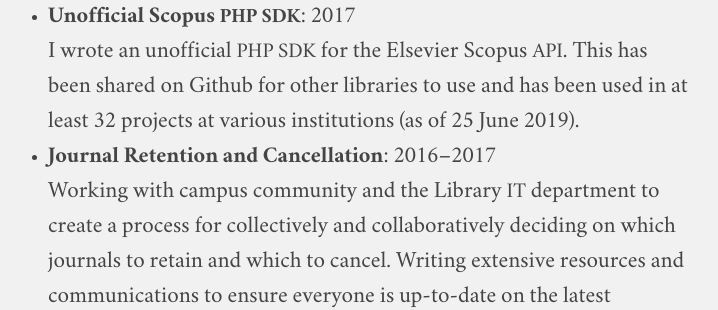
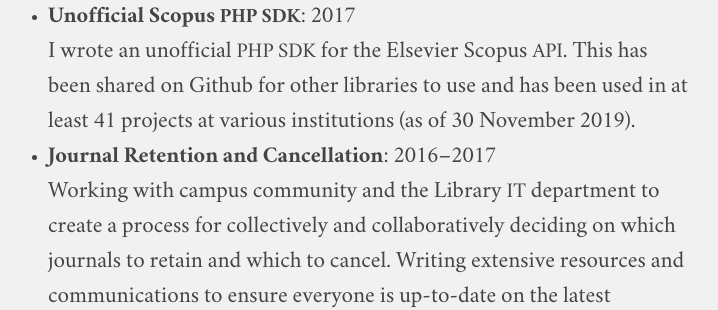
Before and after one commit to jaredhowland/jaredhowland.github.io, a Jekyll site: the page built from content/vita.md, in a window 1280 px wide and 900 px high, scrolled down 8950 px. Shown: the part 217-527 px from the top of the window, without its empty margins (272-990 px from the left). Built offline with Jekyll 4.4.1, drawn with Linux system fonts in a browser that asks for light colours; comment, search, counter and statistics services are not loaded.

Commit message:
Update vita.md

```diff
--- a/content/vita.md
+++ b/content/vita.md
@@ -117,7 +117,7 @@ Created a database that allowed us to determine the number of places we had acce
 * **<span class="caps">UALC</span> Resource Tracking System**: 2017–2018
 Created a system for the Utah Academic Library Consortium (<span class="caps">UALC</span>) to track licensing, pricing, usage, and other data about the resources licensed for consortia members.
 * **Unofficial Scopus <span class="caps">PHP SDK</span>**: 2017
-I wrote an unofficial <span class="caps">PHP SDK</span> for the Elsevier Scopus <span class="caps">API</span>. This has been shared on Github for other libraries to use and has been used in at least 32 projects at various institutions (as of 25 June 2019).
+I wrote an unofficial <span class="caps">PHP SDK</span> for the Elsevier Scopus <span class="caps">API</span>. This has been shared on Github for other libraries to use and has been used in at least 41 projects at various institutions (as of 30 November 2019).
 * **Journal Retention and Cancellation**: 2016–2017
 Working with campus community and the Library <span class="caps">IT</span> department to create a process for collectively and collaboratively deciding on which journals to retain and which to cancel. Writing extensive resources and communications to ensure everyone is up-to-date on the latest information.
 * **<span class="caps">OCLC</span> Web Services Library Wrapper**: 2014–2017
```
